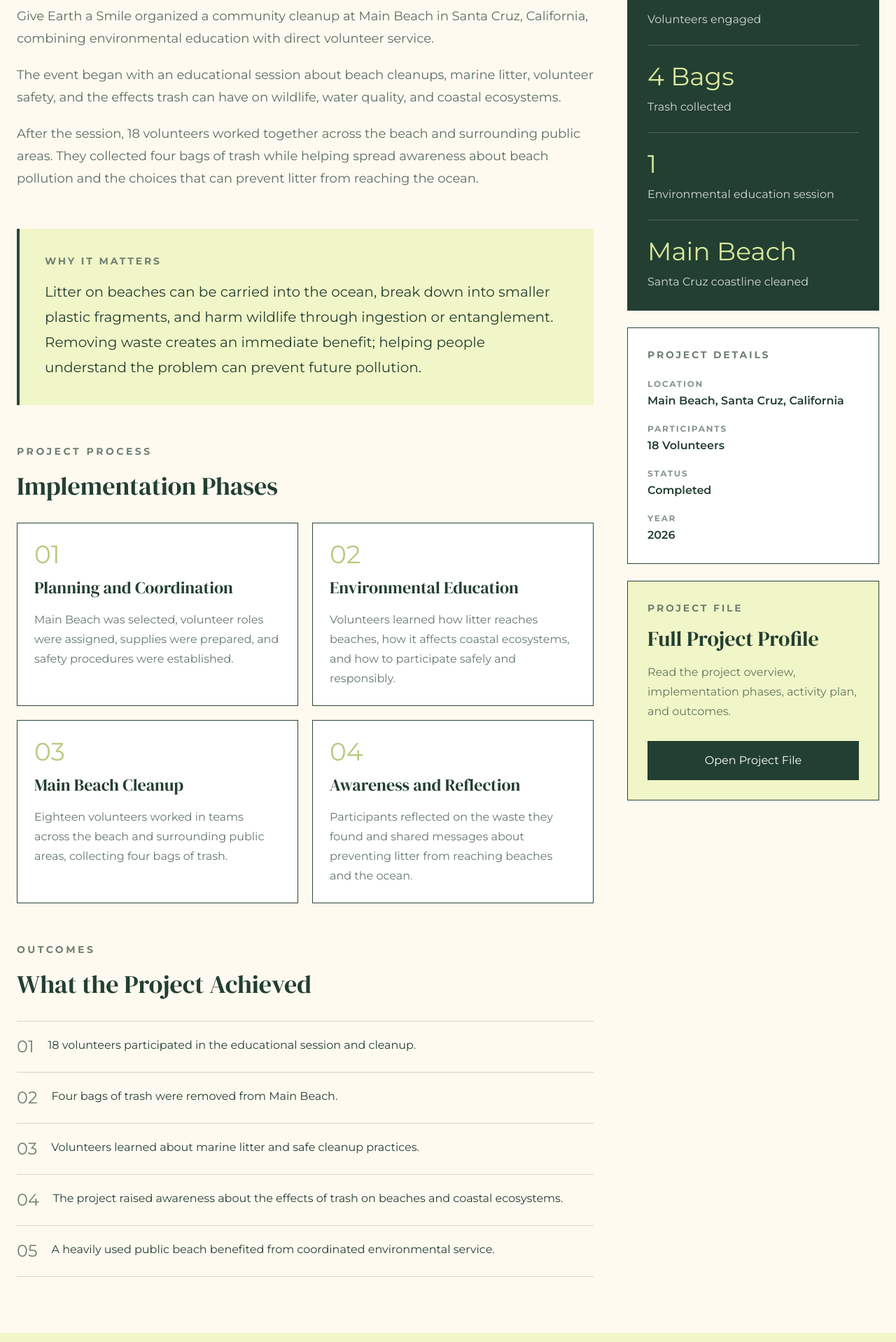
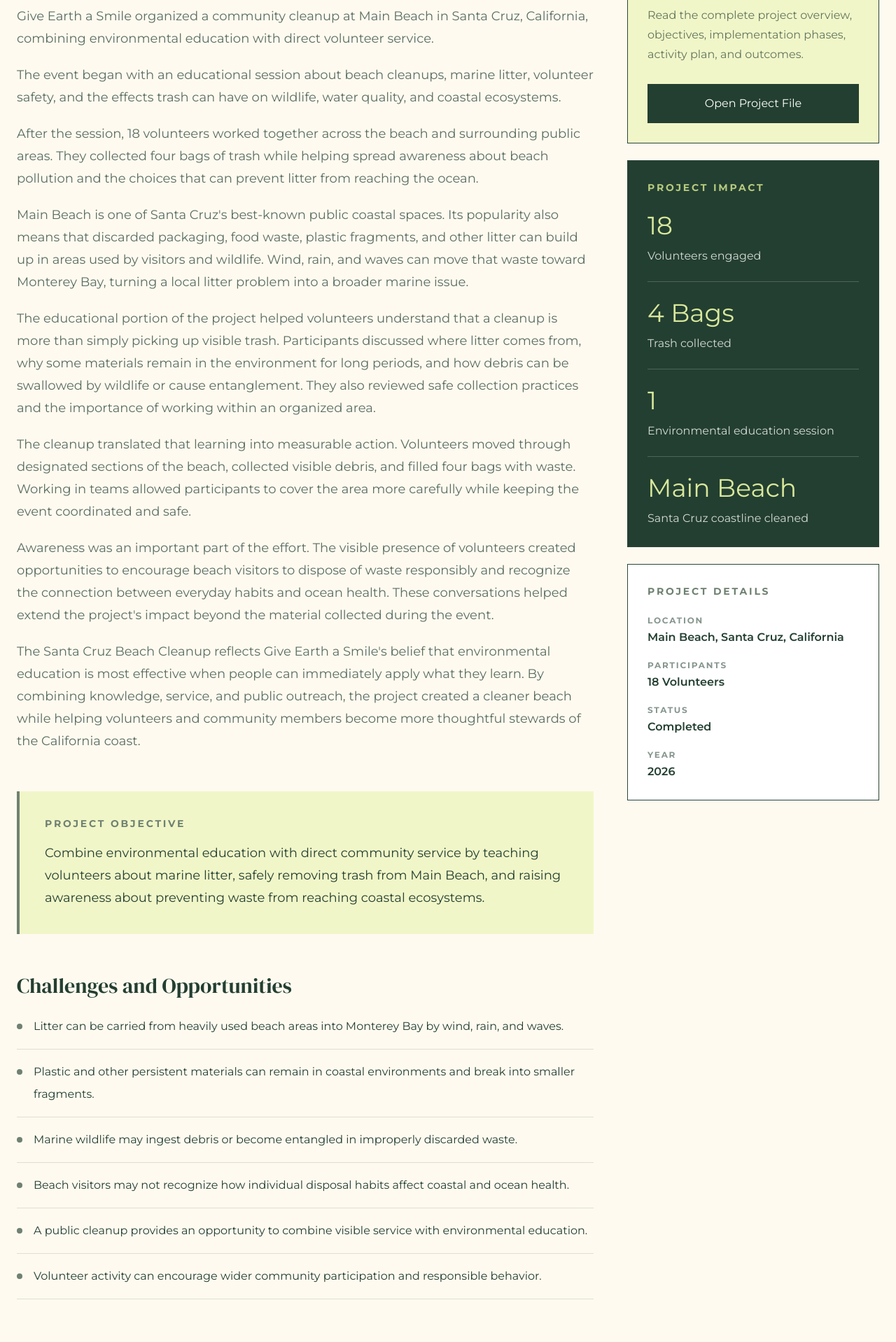
Before and after one commit to vn9ttrkd54-ui/Give-Earth-A-Smile-Beta, a Next.js app: page /projects/santa-cruz-beach-cleanup in a window 1280 px wide. Shown: the part 860-2778 px from the top of the page at 70% size. Built offline with nearby package versions, Linux system fonts and the light colour scheme.

Commit message:
Expand Santa Cruz project article and update SDGs

```diff
--- a/app/projects/santa-cruz-beach-cleanup/page.tsx
+++ b/app/projects/santa-cruz-beach-cleanup/page.tsx
@@ -47,11 +47,11 @@ const sustainableDevelopmentGoals = [
       "Encouraging responsible disposal habits and greater awareness of how everyday consumption contributes to coastal waste.",
   },
   {
-    number: "13",
-    title: "Climate Action",
-    image: "/images/sdg/sdg-13.png",
+    number: "14",
+    title: "Life Below Water",
+    image: "/images/sdg/sdg-14.png",
     description:
-      "Building environmental knowledge and community participation through local, education-led action.",
+      "Reducing marine debris and protecting coastal ecosystems by removing litter before it can remain on the shoreline or enter the ocean.",
   },
   {
     number: "17",
@@ -119,7 +119,7 @@ export default function SantaCruzBeachCleanupPage() {
           <div className="space-y-14">
             <FadeIn>
               <p className="text-sm font-bold uppercase tracking-[0.25em] text-[#6F8172]">
-                Project Overview
+                Project Article
               </p>
               <h2 className="mt-5 text-4xl md:text-5xl">
                 Learning First, Then Taking Action
@@ -143,6 +143,141 @@ export default function SantaCruzBeachCleanupPage() {
                   and the choices that can prevent litter from reaching the
                   ocean.
                 </p>
+                <p>
+                  Main Beach is one of Santa Cruz&apos;s best-known public coastal
+                  spaces. Its popularity also means that discarded packaging,
+                  food waste, plastic fragments, and other litter can build up
+                  in areas used by visitors and wildlife. Wind, rain, and waves
+                  can move that waste toward Monterey Bay, turning a local
+                  litter problem into a broader marine issue.
+                </p>
+                <p>
+                  The educational portion of the project helped volunteers
+                  understand that a cleanup is more than simply picking up
+                  visible trash. Participants discussed where litter comes
+                  from, why some materials remain in the environment for long
+                  periods, and how debris can be swallowed by wildlife or cause
+                  entanglement. They also reviewed safe collection practices
+                  and the importance of working within an organized area.
+                </p>
+                <p>
+                  The cleanup translated that learning into measurable action.
+                  Volunteers moved through designated sections of the beach,
+                  collected visible debris, and filled four bags with waste.
+                  Working in teams allowed participants to cover the area more
+                  carefully while keeping the event coordinated and safe.
+                </p>
+                <p>
+                  Awareness was an important part of the effort. The visible
+                  presence of volunteers created opportunities to encourage
+                  beach visitors to dispose of waste responsibly and recognize
+                  the connection between everyday habits and ocean health.
+                  These conversations helped extend the project&apos;s impact
+                  beyond the material collected during the event.
+                </p>
+                <p>
+                  The Santa Cruz Beach Cleanup reflects Give Earth a
+                  Smile&apos;s belief that environmental education is most
+                  effective when people can immediately apply what they learn.
+                  By combining knowledge, service, and public outreach, the
+                  project created a cleaner beach while helping volunteers and
+                  community members become more thoughtful stewards of the
+                  California coast.
+                </p>
+              </div>
+            </FadeIn>
+
+            <FadeIn>
+              <div className="border-l-4 border-[#6F8172] bg-[#F1F6C8] p-7 md:p-9">
+                <p className="text-sm font-bold uppercase tracking-[0.2em] text-[#6F8172]">
+                  Project Objective
+                </p>
+                <p className="mt-4 text-lg leading-8">
+                  Combine environmental education with direct community
+                  service by teaching volunteers about marine litter, safely
+                  removing trash from Main Beach, and raising awareness about
+                  preventing waste from reaching coastal ecosystems.
+                </p>
+              </div>
+            </FadeIn>
+
+            <FadeIn>
+              <h3 className="text-3xl">Challenges and Opportunities</h3>
+              <ul className="mt-6 space-y-4">
+                {[
+                  "Litter can be carried from heavily used beach areas into Monterey Bay by wind, rain, and waves.",
+                  "Plastic and other persistent materials can remain in coastal environments and break into smaller fragments.",
+                  "Marine wildlife may ingest debris or become entangled in improperly discarded waste.",
+                  "Beach visitors may not recognize how individual disposal habits affect coastal and ocean health.",
+                  "A public cleanup provides an opportunity to combine visible service with environmental education.",
+                  "Volunteer activity can encourage wider community participation and responsible behavior.",
+                ].map((item) => (
+                  <li
+                    key={item}
+                    className="flex items-start gap-4 border-b border-[#294638]/15 pb-4 leading-8"
+                  >
+                    <span className="mt-3 h-2 w-2 shrink-0 rounded-full bg-[#6F8172]" />
+                    <span>{item}</span>
+                  </li>
+                ))}
+              </ul>
+            </FadeIn>
+
+            <FadeIn>
+              <h3 className="text-3xl">Project Solution</h3>
+              <ul className="mt-6 space-y-4">
+                {[
+                  "Begin with an educational session explaining beach pollution and its environmental effects.",
+                  "Review volunteer safety, cleanup boundaries, and responsible handling practices.",
+                  "Organize 18 volunteers into teams to clean Main Beach and nearby public areas.",
+                  "Collect and securely bag visible litter for appropriate disposal.",
+                  "Discuss the types of waste found and the ways they can affect wildlife and water quality.",
+                  "Spread awareness about preventing trash from reaching beaches and the ocean.",
+                ].map((item) => (
+                  <li
+                    key={item}
+                    className="flex items-start gap-4 border-b border-[#294638]/15 pb-4 leading-8"
+                  >
+                    <span className="mt-1 font-[var(--font-heading)] text-xl text-[#6F8172]">
+                      ✓
+                    </span>
+                    <span>{item}</span>
+                  </li>
+                ))}
+              </ul>
+            </FadeIn>
+
+            <FadeIn>
+              <h3 className="text-3xl">Project Benefits</h3>
+              <div className="mt-6 grid gap-5 sm:grid-cols-2">
+                {[
+                  {
+                    title: "Cleaner Coastline",
+                    text: "Four bags of litter were removed from Main Beach before the waste could remain in the coastal environment or enter the ocean.",
+                  },
+                  {
+                    title: "Volunteer Education",
+                    text: "Eighteen volunteers strengthened their understanding of marine debris, wildlife impacts, and safe cleanup practices.",
+                  },
+                  {
+                    title: "Community Awareness",
+                    text: "The cleanup created visible opportunities to encourage responsible disposal and explain how beach litter affects ocean health.",
+                  },
+                  {
+                    title: "Youth-Led Action",
+                    text: "The project demonstrated how young people can turn environmental knowledge into organized, measurable community service.",
+                  },
+                ].map((benefit) => (
+                  <article
+                    key={benefit.title}
+                    className="border border-[#294638] bg-[#F1F6C8] p-6"
+                  >
+                    <h4 className="text-2xl">{benefit.title}</h4>
+                    <p className="mt-4 leading-7 text-[#233F31]/75">
+                      {benefit.text}
+                    </p>
+                  </article>
+                ))}
               </div>
             </FadeIn>
 
@@ -206,6 +341,25 @@ export default function SantaCruzBeachCleanupPage() {
 
           <FadeIn delay={120}>
             <aside className="space-y-6 lg:sticky lg:top-28 lg:self-start">
+              <div className="border border-[#294638] bg-[#F1F6C8] p-7">
+                <p className="text-sm font-bold uppercase tracking-[0.2em] text-[#6F8172]">
+                  Project File
+                </p>
+                <h2 className="mt-4 text-3xl">Full Project Profile</h2>
+                <p className="mt-4 leading-7 text-[#233F31]/70">
+                  Read the complete project overview, objectives,
+                  implementation phases, activity plan, and outcomes.
+                </p>
+                <a
+                  href="/files/santa-cruz-beach-cleanup.pdf"
+                  target="_blank"
+                  rel="noopener noreferrer"
+                  className="mt-7 block bg-[#233F31] px-6 py-4 text-center font-bold text-white transition hover:bg-[#6F8172]"
+                >
+                  Open Project File
+                </a>
+              </div>
+
               <div className="border border-[#294638] bg-[#233F31] p-7 text-white">
                 <p className="text-sm font-bold uppercase tracking-[0.2em] text-[#B7CA7F]">
                   Project Impact
@@ -262,24 +416,6 @@ export default function SantaCruzBeachCleanupPage() {
                 </dl>
               </div>
 
-              <div className="border border-[#294638] bg-[#F1F6C8] p-7">
-                <p className="text-sm font-bold uppercase tracking-[0.2em] text-[#6F8172]">
-                  Project File
-                </p>
-                <h2 className="mt-4 text-3xl">Full Project Profile</h2>
-                <p className="mt-4 leading-7 text-[#233F31]/70">
-                  Read the project overview, implementation phases, activity
-                  plan, and outcomes.
-                </p>
-                <a
-                  href="/files/santa-cruz-beach-cleanup.pdf"
-                  target="_blank"
-                  rel="noopener noreferrer"
-                  className="mt-7 block bg-[#233F31] px-6 py-4 text-center font-bold text-white transition hover:bg-[#6F8172]"
-                >
-                  Open Project File
-                </a>
-              </div>
             </aside>
           </FadeIn>
         </div>
```
Also changed, not shown: public/images/sdg/sdg-14.png (added).
